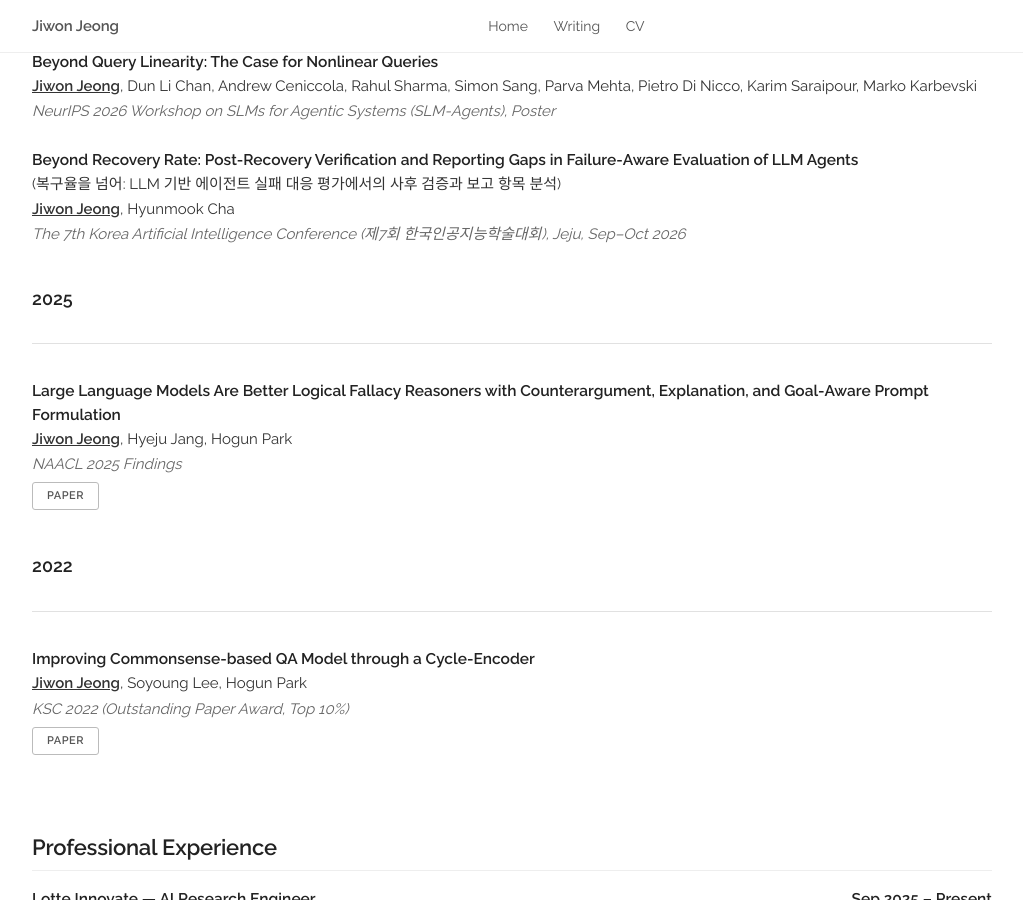
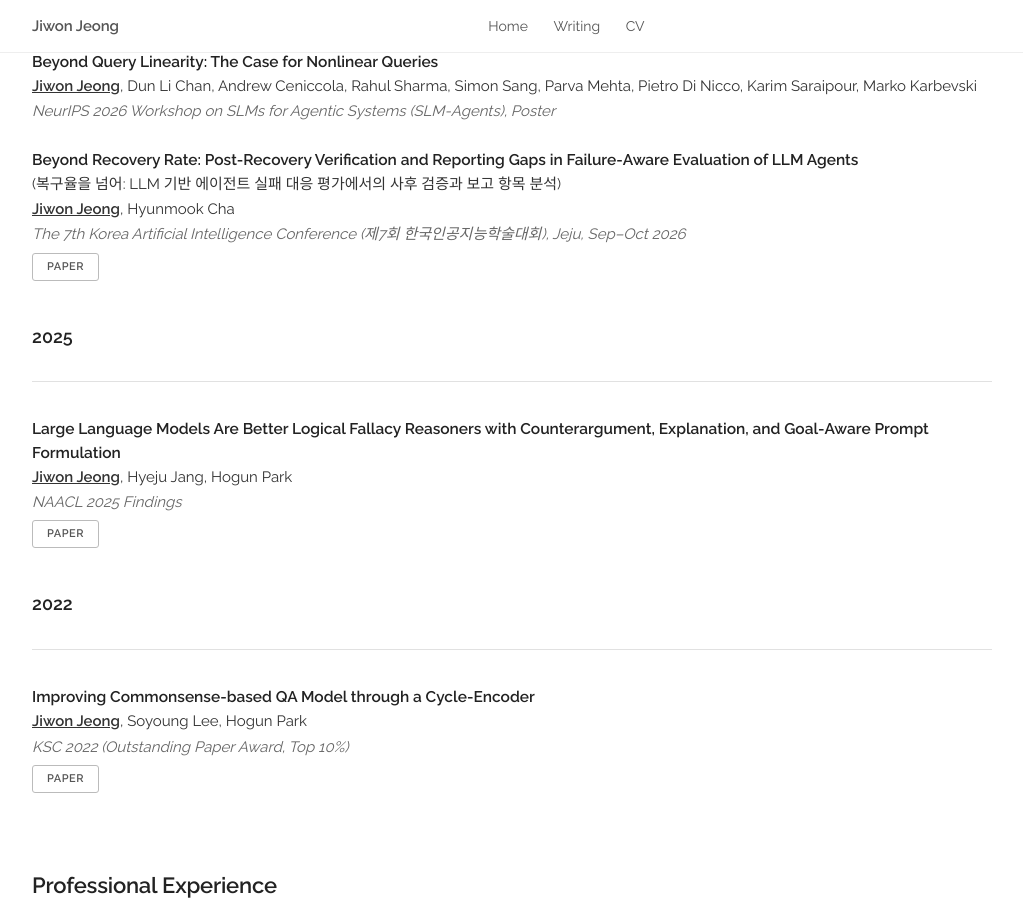
Before and after one commit to jw9603/jw9603.github.io, a Jekyll site: the page built from index.html, in a window 1280 px wide and 900 px high, scrolled down 2006 px. Shown: the whole window, without its empty margins (128-1151 px from the left). Built offline with Jekyll 4.4.1, drawn with Linux system fonts in a browser that asks for light colours; a style sheet for code colours, icons or effects is not loaded.

Commit message:
Link Korea AI Conference paper PDF

```diff
--- a/index.html
+++ b/index.html
@@ -84,7 +84,7 @@
 
     <div class="news-item">
       <b class="news-date">Sep 2026</b>
-      Our paper <i>"Beyond Recovery Rate: Post-Recovery Verification and Reporting Gaps in Failure-Aware Evaluation of LLM Agents"</i> was accepted to the <b>7th Korea Artificial Intelligence Conference</b> (제7회 한국인공지능학술대회). To be presented in Jeju, Sep 29 – Oct 1, 2026.
+      Our paper <a href="https://d2j16w31g89z0j.cloudfront.net/site/koreaai2026/abs/0236.pdf" target="_blank"><i>"Beyond Recovery Rate: Post-Recovery Verification and Reporting Gaps in Failure-Aware Evaluation of LLM Agents"</i></a> was accepted to the <b>7th Korea Artificial Intelligence Conference</b> (제7회 한국인공지능학술대회). To be presented in Jeju, Sep 29 – Oct 1, 2026.
     </div>
 
     <div class="news-item">
@@ -194,6 +194,9 @@
           <p>(복구율을 넘어: LLM 기반 에이전트 실패 대응 평가에서의 사후 검증과 보고 항목 분석)</p>
           <p><b><u>Jiwon Jeong</u></b>, Hyunmook Cha</p>
           <p><i>The 7th Korea Artificial Intelligence Conference (제7회 한국인공지능학술대회), Jeju, Sep–Oct 2026</i></p>
+          <div class="paper-buttons">
+            <a class="button" href="https://d2j16w31g89z0j.cloudfront.net/site/koreaai2026/abs/0236.pdf" target="_blank">Paper</a>
+          </div>
         </div>
       </div>
     </div>
```
